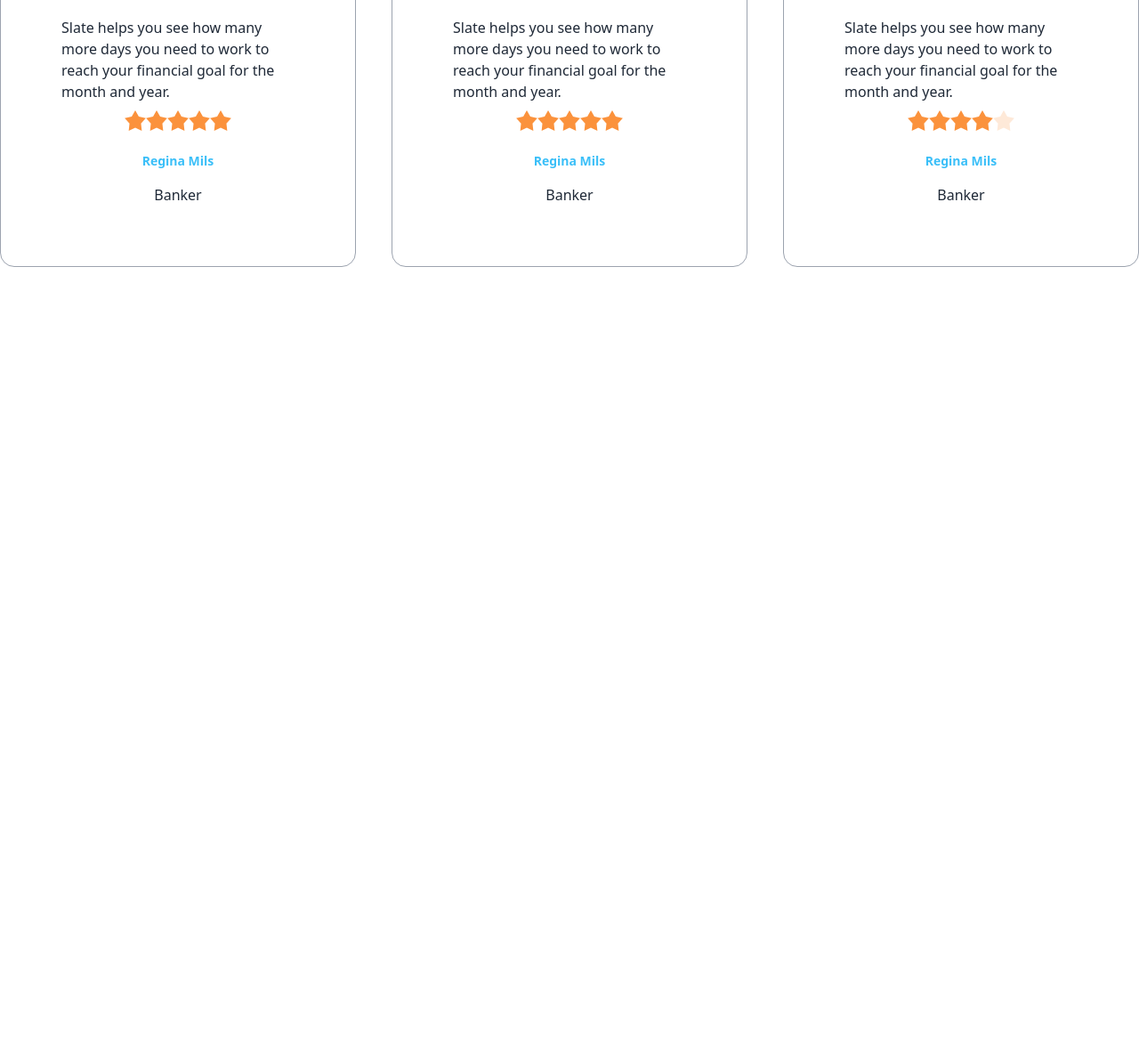
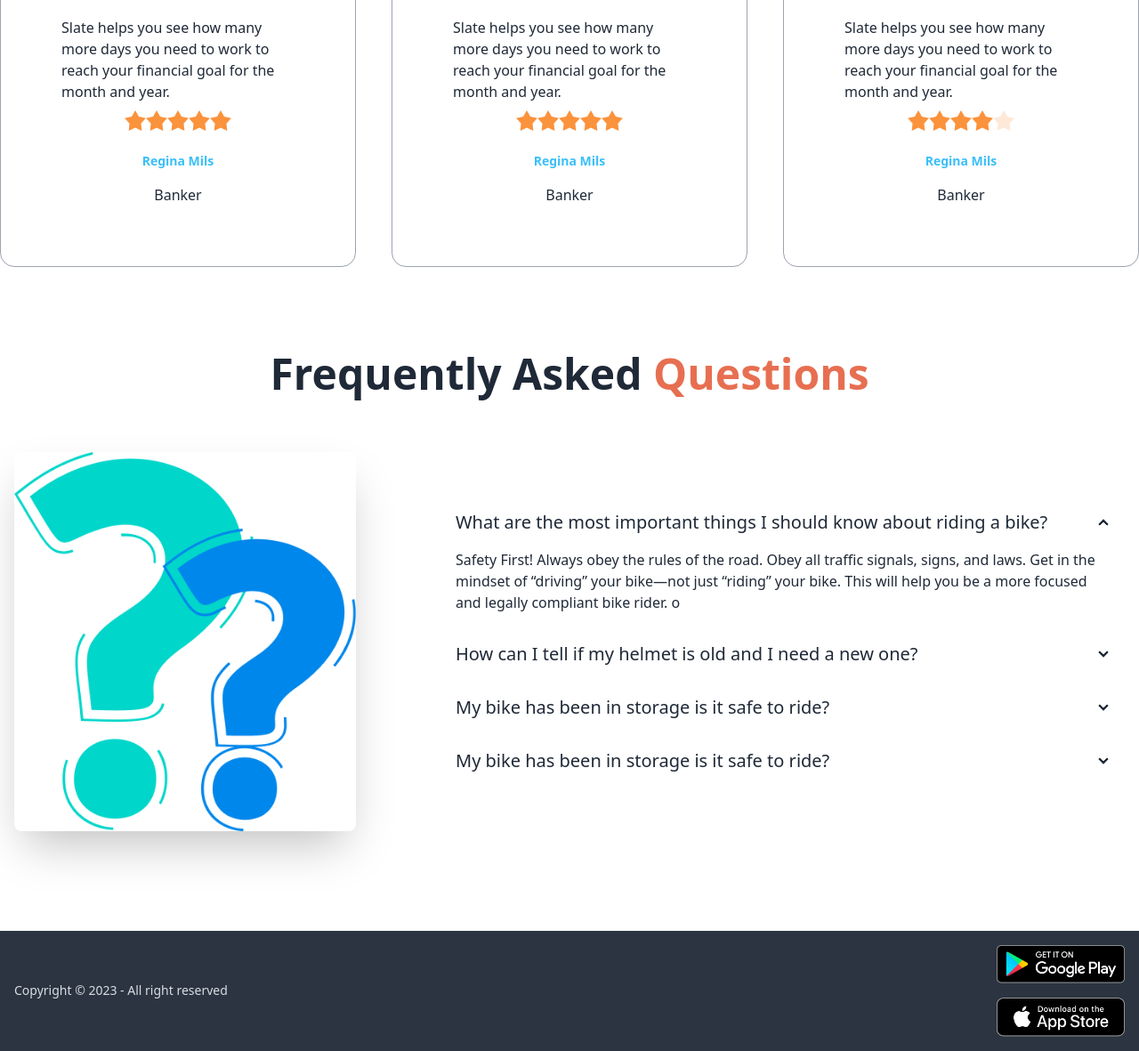
Before and after one commit to rakibrj601/biker-zone, a plain HTML site: page index.html in a window 1280 px wide. Shown: the part 1594-2775 px from the top of the page at 89% size. Before the commit the page ends 1894 px from the top, so only its background shows below. Drawn offline with nearby package versions, Linux system fonts and the light colour scheme.

Commit message:
added faq and footer

```diff
--- a/index.html
+++ b/index.html
@@ -274,7 +274,72 @@
   </div>
 </div>
   </div>
+  <!-- FAQ -->
+  <section class="my-24">
+    <h3 class="text-5xl mb-12 font-semibold text-center">Frequently Asked <span class="text-bike-primary">Questions</span></h3>
+    <div class="hero">
+      <div class="hero-content flex-col lg:gap-24 lg:flex-row">
+        <img src="./images/others/faq.png" class="w-3/4 lg:max-w-sm rounded-lg shadow-2xl" />
+        <div>
+          <div class="collapse collapse-arrow">
+            <input type="radio" name="my-accordion-2" checked="checked" />
+            <div class="collapse-title text-xl font-medium">
+              What are the most important things I should
+              know about riding a bike?
+            </div>
+            <div class="collapse-content">
+              <p>Safety First! Always obey the rules of the road. Obey all traffic signals, signs, and laws. Get in the mindset of “driving” your bike—not just “riding” your bike. This will help you be a more focused and legally compliant bike rider. o</p>
+            </div>
+          </div>
+          <div class="collapse collapse-arrow">
+            <input type="radio" name="my-accordion-2" />
+            <div class="collapse-title text-xl font-medium">
+              How can I tell if my helmet is old and I need a
+              new one?
+            </div>
+            <div class="collapse-content">
+              <p>Safety First! Always obey the rules of the road. Obey all traffic signals, signs, and laws. Get in the mindset of “driving” your bike—not just “riding” your bike. This will help you be a more focused and legally compliant bike rider.</p>
+            </div>
+          </div>
+          <div class="collapse collapse-arrow">
+            <input type="radio" name="my-accordion-2" />
+            <div class="collapse-title text-xl font-medium">
+              My bike has been in storage is it safe to ride?
+            </div>
+            <div class="collapse-content">
+              <p>Safety First! Always obey the rules of the road. Obey all traffic signals, signs, and laws. Get in the mindset of “driving” your bike—not just “riding” your bike. This will help you be a more focused and legally compliant bike rider.</p>
+            </div>
+          </div>
+          <div class="collapse collapse-arrow">
+            <input type="radio" name="my-accordion-2" />
+            <div class="collapse-title text-xl font-medium">
+              My bike has been in storage is it safe to ride?
+            </div>
+            <div class="collapse-content">
+              <p>Safety First! Always obey the rules of the road. Obey all traffic signals, signs, and laws. Get in the mindset of “driving” your bike—not just “riding” your bike. This will help you be a more focused and legally compliant bike rider.</p>
+            </div>
+          </div>
+        </div>
+      </div>
+    </div>
+    </div>
+  </section>
 </section>
     </main>
+    <!-- footer -->
+    <footer class="footer items-center p-4 bg-neutral text-neutral-content">
+      <div class="items-center grid-flow-col">
+        <p>Copyright © 2023 - All right reserved</p>
+      </div>
+      <div class="grid-cols-1 gap-4 md:place-self-center md:justify-self-end">
+        <a>
+          <img class="w-36" src="./images/others/android.png" alt="">
+        </a>
+        <a>
+          <img class="w-36" src="./images/others/ios.png" alt="">
+        </a>
+
+      </div>
+    </footer>
 </body>
 </html>
```
